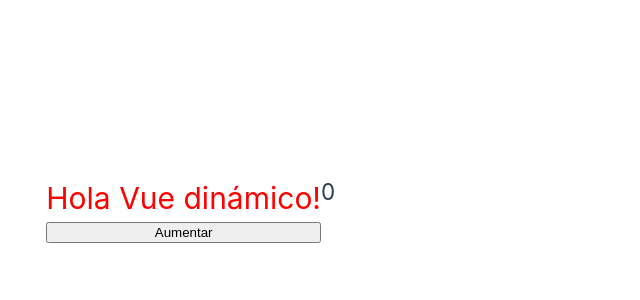
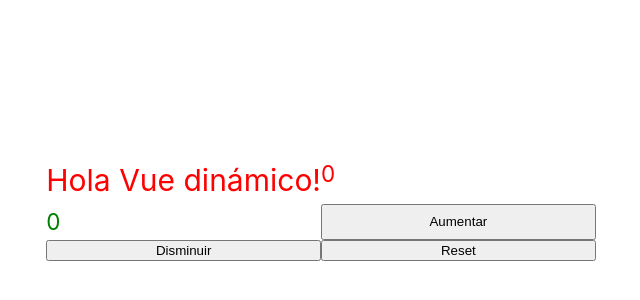
Before and after one commit to Peikor-Paco/curso-vue.js, a Vue app in the folder mi-primer-vue/: page / in a window 1280 px wide. Shown: the part 192-492 px from the top of the page, without its empty margins (319-959 px from the left). Built offline with nearby package versions, Linux system fonts and the light colour scheme.

Commit message:
32. Desafío

```diff
--- a/mi-primer-vue/src/App.vue
+++ b/mi-primer-vue/src/App.vue
@@ -1,4 +1,8 @@
-<!-- Ejemplo de reactividad -->
+<!-- Práctica
+Agrega un botón para disminuir el contador.
+Agrega un botón para resetear el contador.
+Pinta el contador en rojo cuando el valor sea menor a cero.
+Pinta el contador en verde cuando el valor sea mayor a cero. -->
 
 <!-- añadir setup a la etiqueta script -->
 <script setup>
@@ -17,16 +21,41 @@
   counter.value ++;
 }
 
+const decrecent = () => {
+  counter.value --;
+}
+
+const reset = () => {
+  counter.value=0
+
+}
+
 
 </script>
 
 <!-- template puede renderizar todo el componente html -->
 <template>
+
   <!-- llamamos a lam fiunción que hemops declarado -->
   <h1>Hola {{name}}!</h1>
 
-  <h2>{{ counter }}</h2>
+
+
+  <h2 v-if="counter <= 0" style="color:red">{{ counter }}</h2>
+  <h2 v-else style="color:green" >{{ counter }}</h2>
+
+
+ <!-- clases dinamicaS -->
+  <h2 :class="counter >= 0 ? 'positive' : 'negative'">
+        {{ counter }}
+  </h2>
+
   <button @click="increment">Aumentar</button>
+
+  <button @click="decrecent">Disminuir</button>
+
+  <button @click="reset">Reset</button>
+
 
 
 
@@ -36,4 +65,12 @@
   h1 {
     color: red;
   }
+
+  .negative {
+    color: red;
+}
+
+.positive {
+    color: green;
+}
 </style>
```
